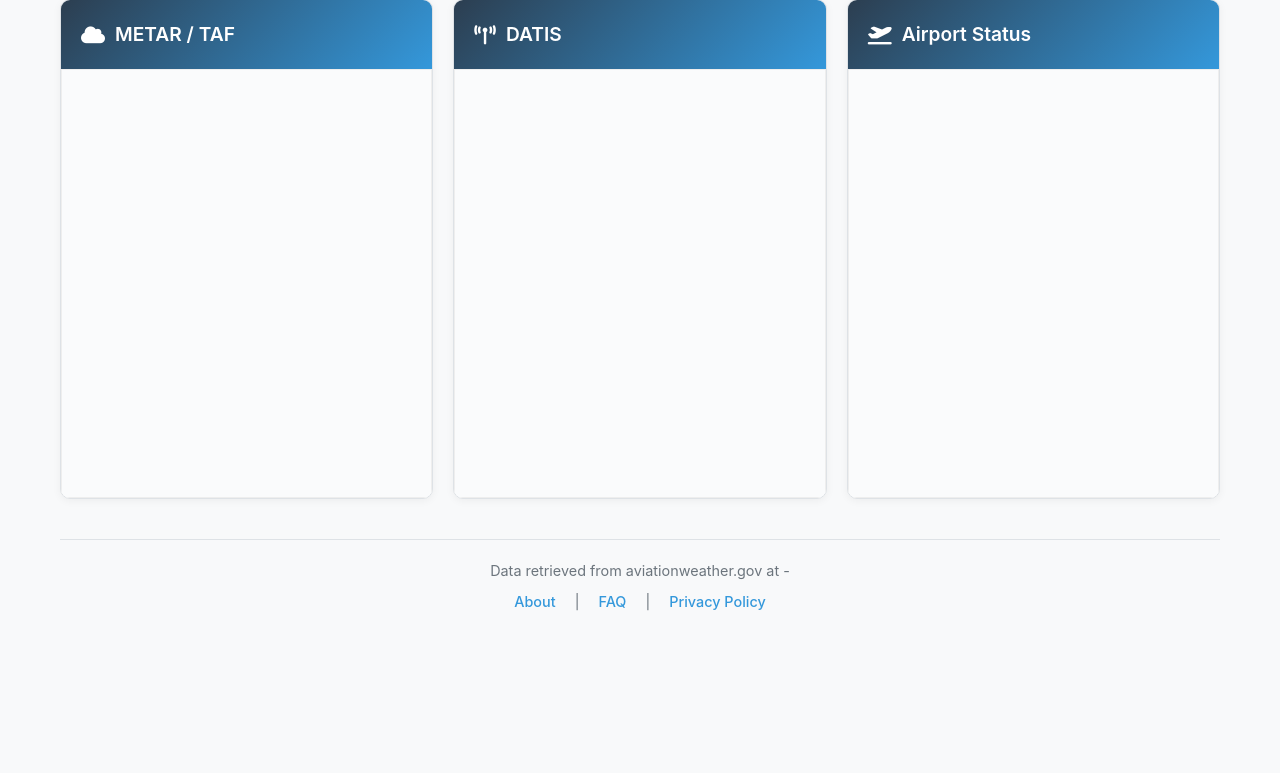
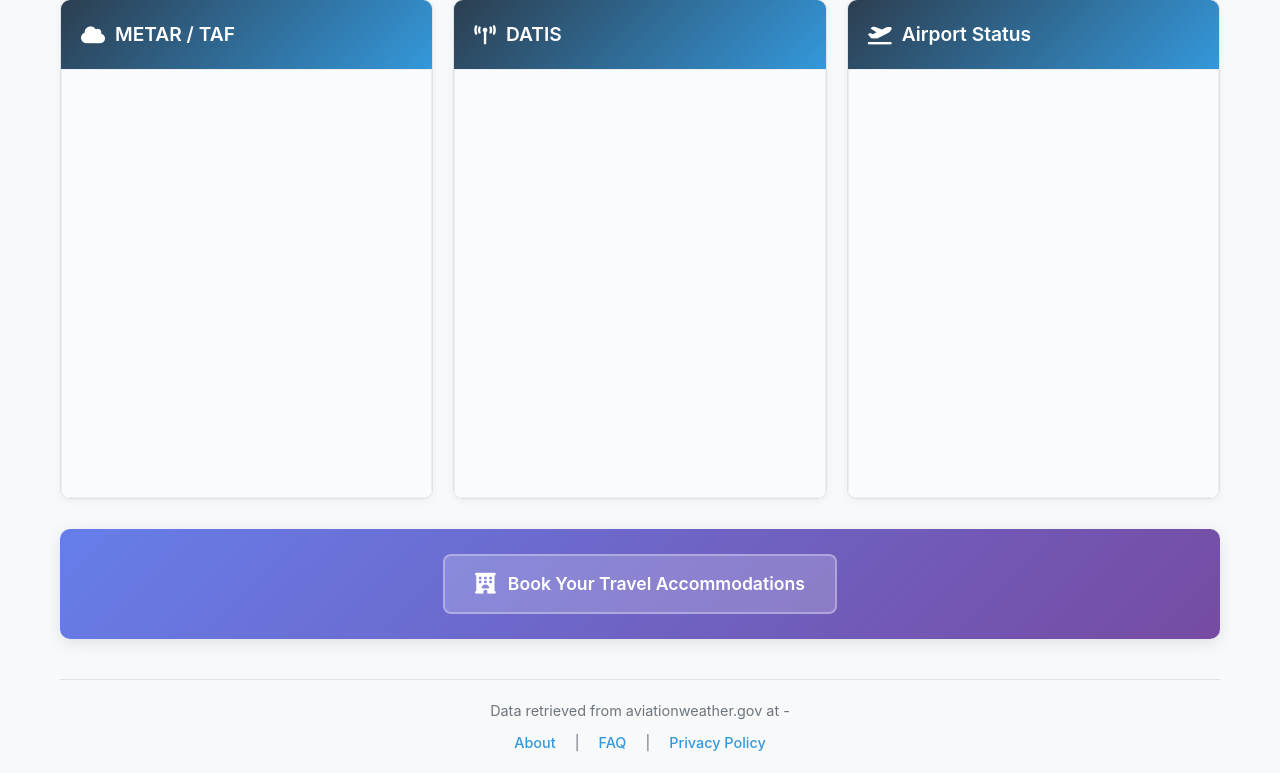
Before and after one commit to captahole/WxBriefWebapp, a Flask app: page / in a window 1280 px wide. Shown: the part 453-1226 px from the top of the page. Before the commit the page ends 1064 px from the top, so only its background shows below. Run offline with Flask 3, Linux system fonts and the light colour scheme.

Commit message:
add booking.com link

```diff
--- a/static/css/style.css
+++ b/static/css/style.css
@@ -443,3 +443,39 @@ footer {
 .back-button:hover {
     background: #e9ecef;
 }
+
+
+/* Affiliate Section */
+.affiliate-section {
+    background: linear-gradient(135deg, #667eea 0%, #764ba2 100%);
+    border-radius: 10px;
+    padding: 25px;
+    margin: 30px 0 20px 0;
+    text-align: center;
+    box-shadow: 0 4px 15px rgba(0,0,0,0.1);
+}
+
+.affiliate-link {
+    display: inline-flex;
+    align-items: center;
+    gap: 12px;
+    color: white;
+    text-decoration: none;
+    font-size: 1.1rem;
+    font-weight: 600;
+    padding: 15px 30px;
+    background: rgba(255, 255, 255, 0.2);
+    border-radius: 8px;
+    transition: all 0.3s ease;
+    border: 2px solid rgba(255, 255, 255, 0.3);
+}
+
+.affiliate-link:hover {
+    background: rgba(255, 255, 255, 0.3);
+    transform: translateY(-2px);
+    box-shadow: 0 6px 20px rgba(0,0,0,0.15);
+}
+
+.affiliate-link i {
+    font-size: 1.3rem;
+}
--- a/templates/index.html
+++ b/templates/index.html
@@ -89,6 +89,12 @@
             });
         </script>
 
+        <div class="affiliate-section">
+            <a href="https://www.awin1.com/cread.php?awinmid=18119&awinaffid=2714272&campaign=booking_link_button" target="_blank" rel="sponsored" class="affiliate-link">
+                <i class="fas fa-hotel"></i> Book Your Travel Accommodations
+            </a>
+        </div>
+
         <footer>
             <p>Data retrieved from aviationweather.gov at <span id="data-timestamp">-</span></p>
             <nav class="footer-links">
```
